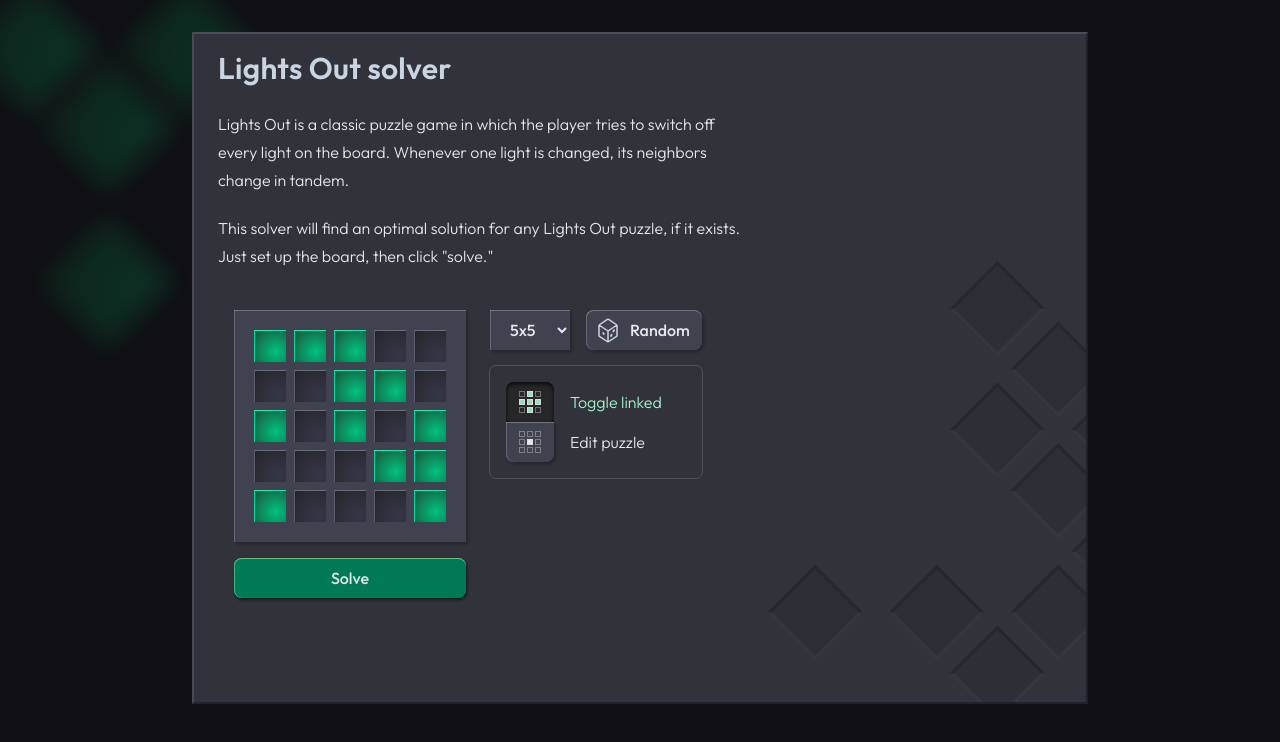
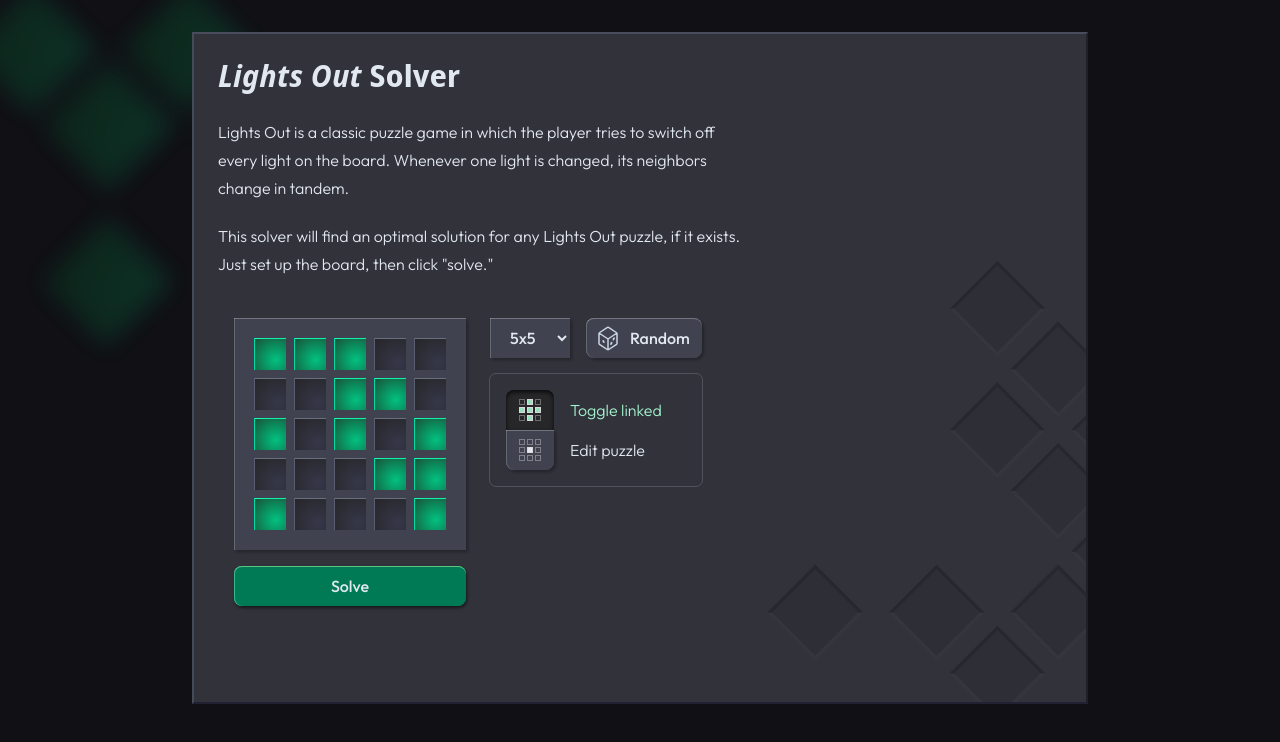
Before and after one commit to bprcode/lightsout-solver, a React (Vite) app: page / in a window 1280 px wide. Shown: the top 742 px of the page. Built offline with nearby package versions, Linux system fonts and the light colour scheme.

Commit message:
Apply display font to heading

```diff
--- a/index.html
+++ b/index.html
@@ -6,8 +6,8 @@
     <meta name="viewport" content="width=device-width, initial-scale=1.0" />
     <link rel="preconnect" href="https://fonts.googleapis.com">
     <link rel="preconnect" href="https://fonts.gstatic.com" crossorigin>
-    <link href="https://fonts.googleapis.com/css2?family=Outfit:wght@100..900&display=swap" rel="stylesheet">
-    <title>Lights Out solver</title>
+    <link href="https://fonts.googleapis.com/css2?family=Noto+Sans+Display:ital,wght@0,100..900;1,100..900&family=Outfit:wght@100..900&display=swap" rel="stylesheet">
+    <title>Lights Out Solver</title>
   </head>
   <body class="min-h-[100lvh] flow-root">
     <div id="root"></div>
--- a/src/App.css
+++ b/src/App.css
@@ -32,6 +32,15 @@ body {
   font-weight: 300;
   font-optical-sizing: auto;
   font-style: normal;
+}
+
+.noto-sans-display {
+  font-family: "Noto Sans Display", sans-serif;
+  font-optical-sizing: auto;
+  font-weight: 600;
+  font-style: normal;
+  font-variation-settings:
+    "wdth" 100;
 }
 
 @utility d {
--- a/src/App.tsx
+++ b/src/App.tsx
@@ -594,14 +594,14 @@ function App() {
       <div className="fixed top-0 transform -translate-x-1/2 translate-y-[-11rem] blur-md opacity-45">
         <img src={backgroundDiamonds} className={`w-[100%] opacity-40`} />
       </div>
-      <div className="contain-paint relative mt-8 wide:mb-8 bg-[hsl(235,9%,21%)] text-slate-200 px-4 narrow:px-6 pt-4 pb-1 y-edge narrow:thin-edge min-h-[calc(100svh-8rem)] outfit-font flex flex-col">
+      <div className="contain-paint relative mt-8 wide:mb-8 bg-[hsl(235,9%,21%)] text-slate-200 px-4 narrow:px-6 pt-6 pb-1 y-edge narrow:thin-edge min-h-[calc(100svh-8rem)] outfit-font flex flex-col">
         <div className="absolute -right-[14rem] top-[14rem]">
           <img src={diamondEmboss} className={`w-[38rem] opacity-78`} />
         </div>
         <h1
-          className={`text-slate-300 mb-6 text-3xl font-semibold tracking-[0.01em]`}
+          className={`text-slate-200 mb-6 text-3xl noto-sans-display tracking-[0.01em]`}
         >
-          <em>Lights Out</em> solver
+          <em>Lights Out</em> Solver
         </h1>
 
         <div className="grid narrow-template wide:wide-template grow">
```
